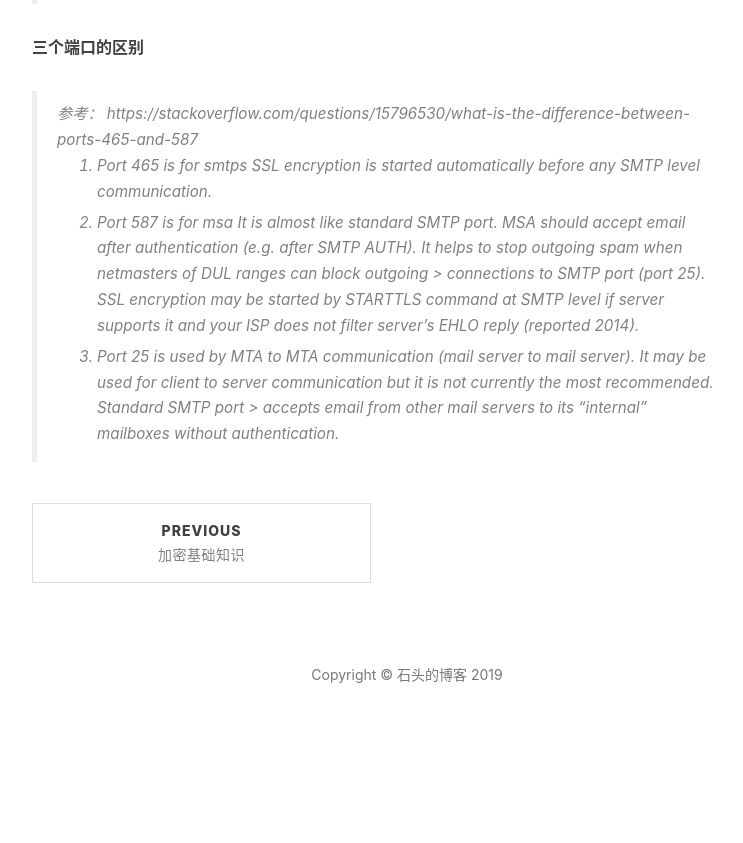
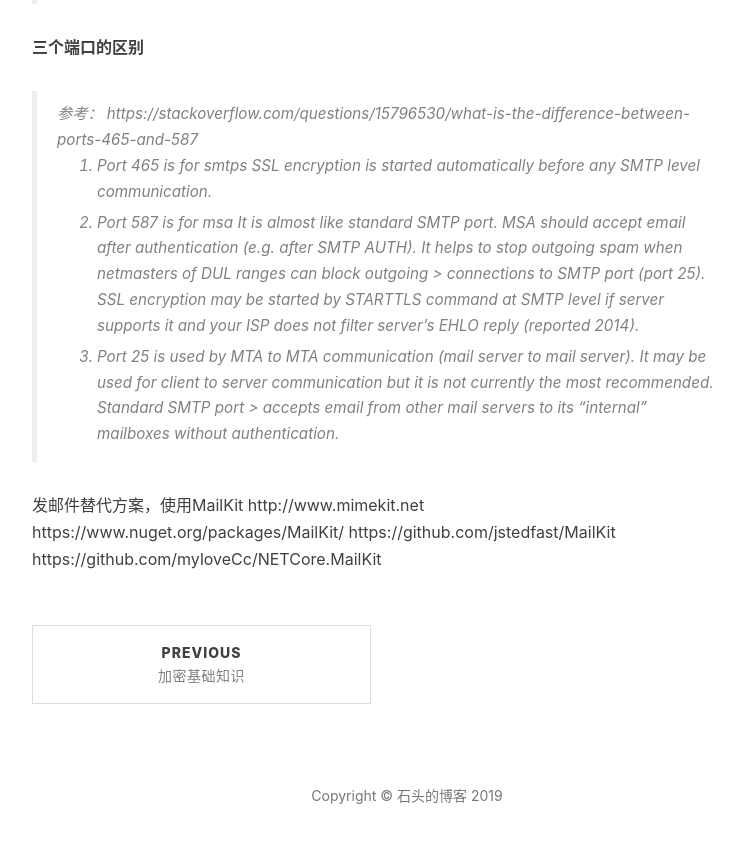
Before and after one commit to stone8765/blog, a Jekyll site: the page built from _posts/2019-11-05-net-email.md, in a window 1280 px wide and 900 px high, scrolled down 1766 px. Shown: the top 843 px of the window, without its empty margins (233-976 px from the left). Built offline with Jekyll 4.4.1, drawn with Linux system fonts in a browser that asks for light colours; nearby versions of some CDN libraries; comment, search, counter and statistics services are not loaded; before the commit the page ends 2545 px from its top, so only the background shows below that.

Commit message:
modify post of net email.

```diff
--- a/_posts/2019-11-05-net-email.md
+++ b/_posts/2019-11-05-net-email.md
@@ -67,3 +67,10 @@ http://blogs.msdn.com/b/webdav_101/archive/2008/06/02/system-net-mail-with-ssl-t
 > SSL encryption may be started by STARTTLS command at SMTP level if server supports it and your ISP does not filter server's EHLO reply (reported 2014).
 >
 > 3. Port 25 is used by MTA to MTA communication (mail server to mail server). It may be used for client to server communication but it is not currently the most recommended. Standard SMTP port > accepts email from other mail servers to its "internal" mailboxes without authentication.
+
+
+发邮件替代方案，使用MailKit
+http://www.mimekit.net
+https://www.nuget.org/packages/MailKit/
+https://github.com/jstedfast/MailKit
+https://github.com/myloveCc/NETCore.MailKit
```
